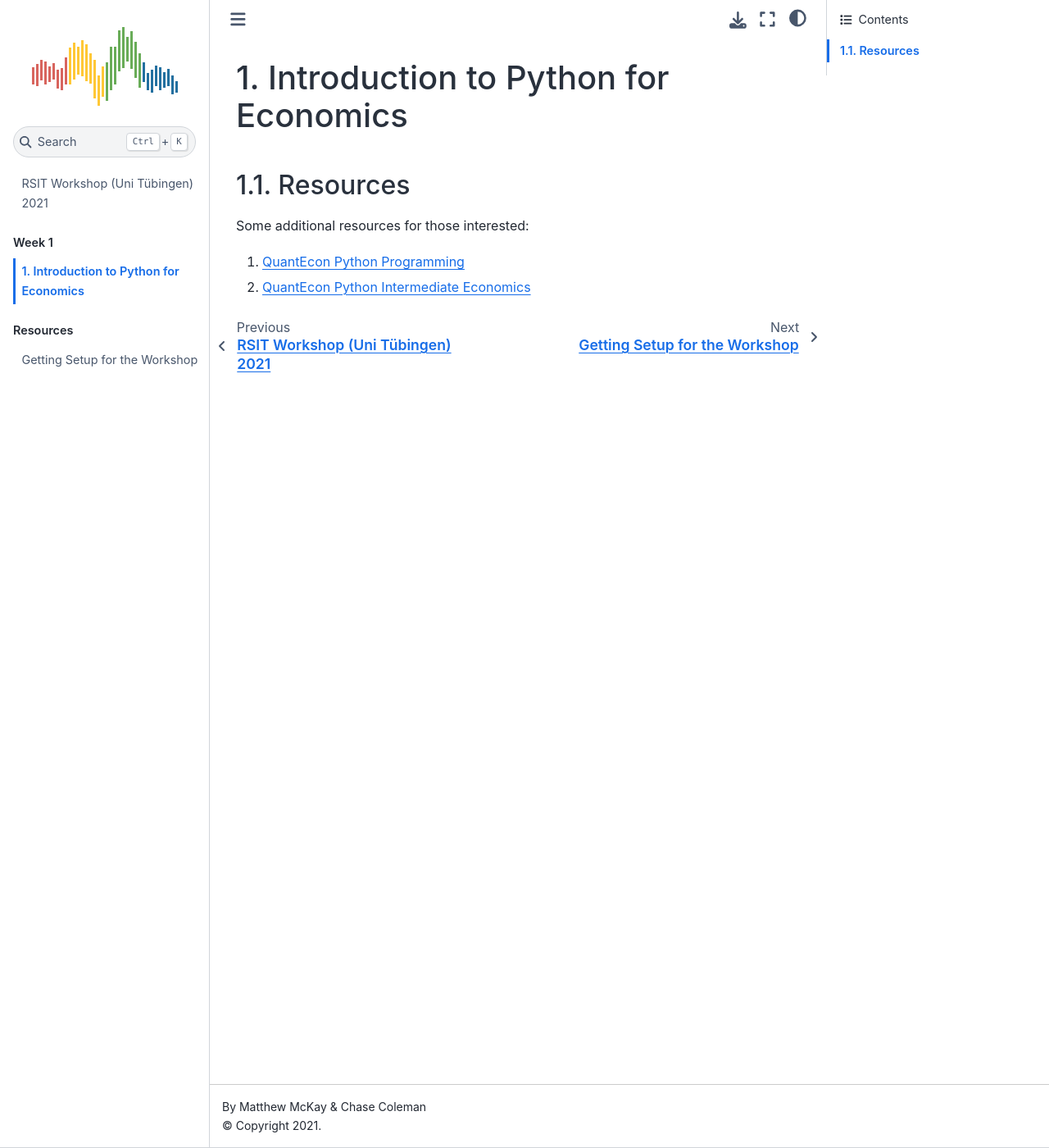
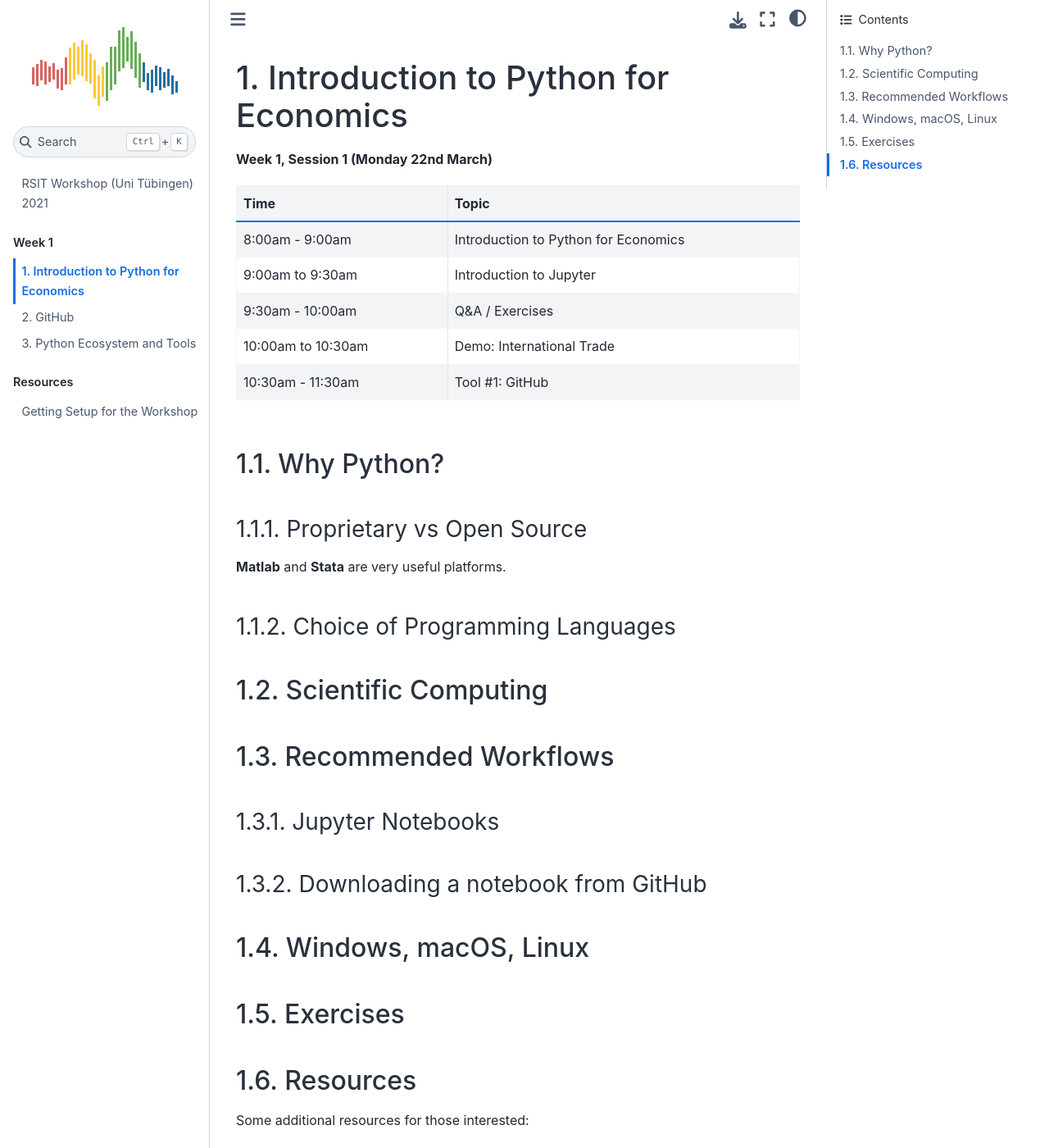
Before and after one commit to QuantEcon/2021-workshop-rsit, a Jupyter Book: the page built from website/week1/python-for-economics.md, in a window 1280 px wide and 1400 px high. Shown: the whole window at 82% size. Built offline with Jupyter Book 1.0.4 settings and Sphinx 7.4.7 and the Sphinx Book theme 1.1.4, drawn with Linux system fonts in a browser that asks for light colours.

Commit message:
updates to week 1

````diff
--- a/website/_toc.yml
+++ b/website/_toc.yml
@@ -4,6 +4,8 @@
 - part: Week 1
   chapters:
     - file: week1/python-for-economics
+    - file: week1/github-intro
+    - file: week1/python-ecosystem-tools
 
 - part: Resources
   numbered: false
--- a/website/week1/python-for-economics.md
+++ b/website/week1/python-for-economics.md
@@ -1,4 +1,45 @@
+(python-for-economics)=
 # Introduction to Python for Economics
+
+**Week 1, Session 1 (Monday 22nd March)**
+
+```{list-table}
+:widths: 15 25
+:header-rows: 1
+
+* - Time
+  - Topic
+* - 8:00am - 9:00am
+  - Introduction to Python for Economics
+* - 9:00am to 9:30am
+  - Introduction to Jupyter
+* - 9:30am - 10:00am
+  - Q&A / Exercises
+* - 10:00am to 10:30am
+  - Demo: International Trade
+* - 10:30am - 11:30am
+  - Tool #1: GitHub
+```
+
+## Why Python?
+
+### Proprietary vs Open Source
+
+**Matlab** and **Stata** are very useful platforms.
+
+### Choice of Programming Languages
+
+## Scientific Computing
+
+## Recommended Workflows
+
+### Jupyter Notebooks
+
+### Downloading a notebook from GitHub
+
+## Windows, macOS, Linux
+
+## Exercises
 
 ## Resources
 
````
Also changed, not shown: website/intro.md (+1 -1 lines), website/week1/github-intro.md (added, +15 -0 lines), website/week1/python-ecosystem-tools.md (added, +23 -0 lines).
